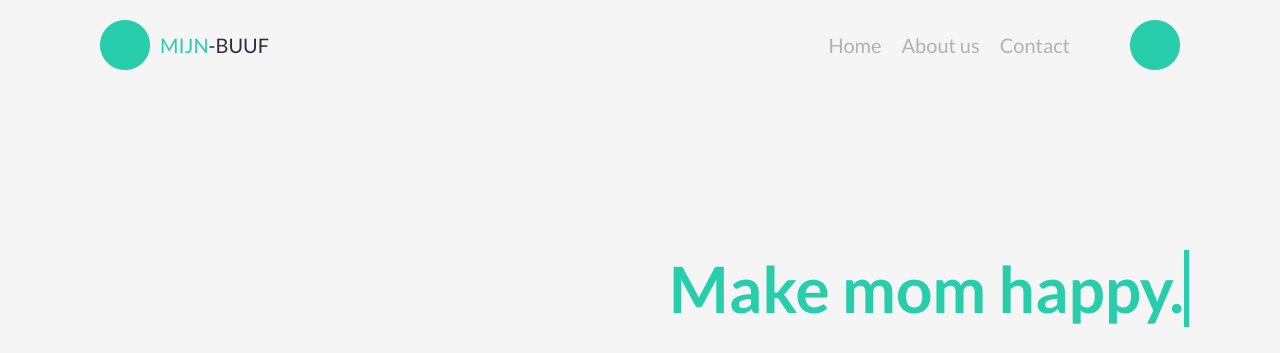
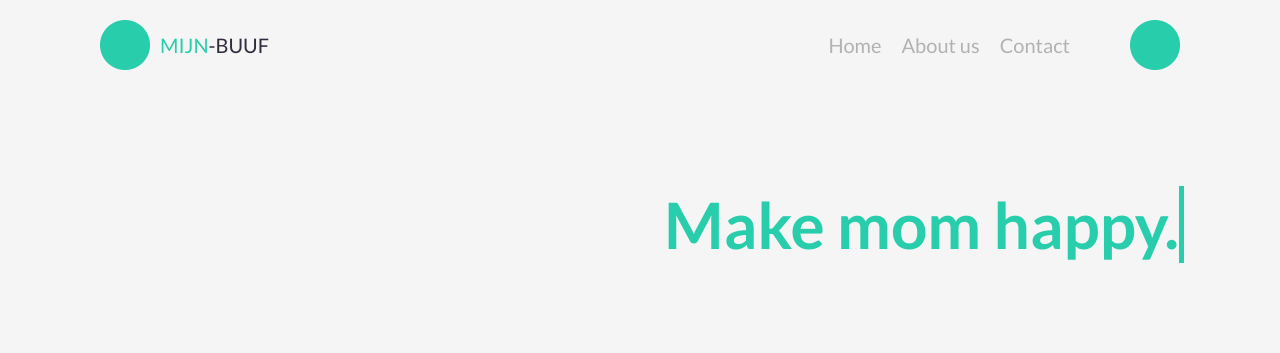
Before and after one commit to 6035099/Mijn-buuf, a PHP site: page /home.php in a window 1280 px wide. Shown: the top 353 px of the page. Run offline with PHP 8.4, Linux system fonts and the light colour scheme; some libraries are stand-ins or nearby versions.

Commit message:
Update style.css

```diff
--- a/css/style.css
+++ b/css/style.css
@@ -1,4 +1,4 @@
-body {
+* {
     box-sizing: border-box;
     margin: 0;
     padding: 0;
```
